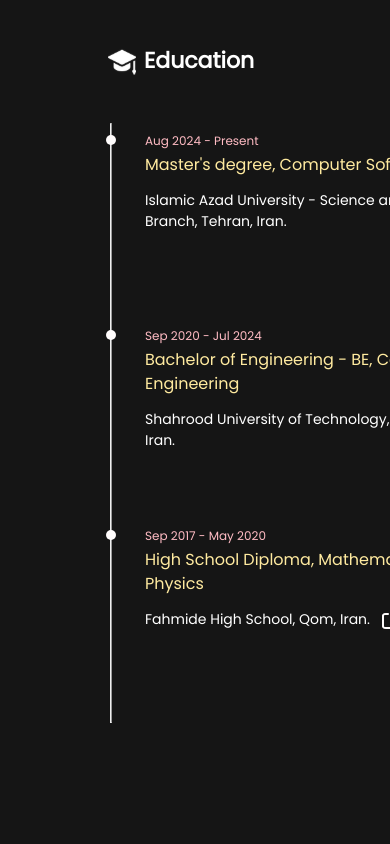
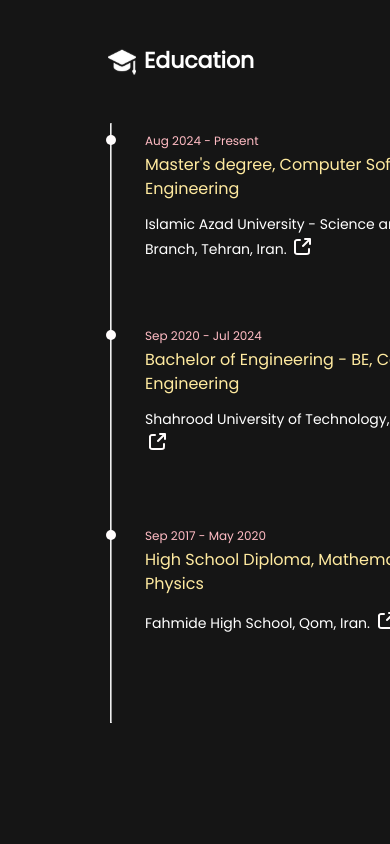
Before and after one commit to Mohammadflht/Personal-Portfolio, a Vue app: page /projects in a window 390 px wide. Shown: the part 780-1624 px from the top of the page. Built offline with nearby package versions, Linux system fonts and the light colour scheme.

Commit message:
Fix: bug in showing Education items...

```diff
--- a/src/pages/MainPage.vue
+++ b/src/pages/MainPage.vue
@@ -600,8 +600,10 @@ section {
     text-wrap: nowrap;
     color: #FFFFFF !important;
     font-size: 19px;
-    display: flex;
-    gap: 8px;
+    display: inline-block;
+}
+.education-info a {
+    vertical-align: middle;
 }
 
 .language-name {
@@ -982,5 +984,10 @@ section {
     .lang {
         margin-top: 24rem;
     }
+    .master,
+    .bachelor,
+    .Diploma {
+        padding-right: 16px;
+    }
 }
 </style>
```
